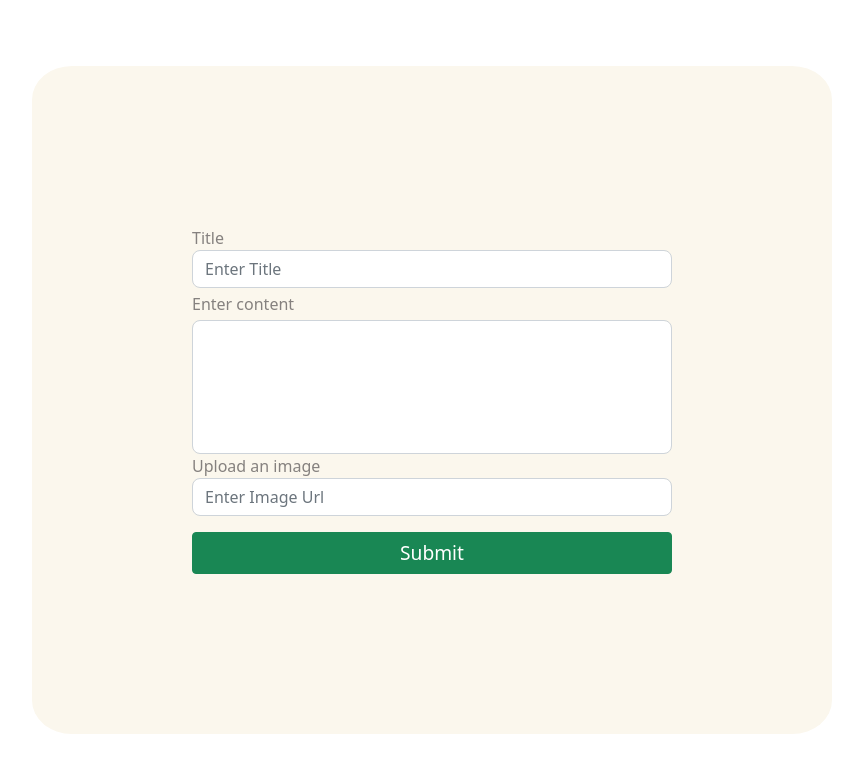
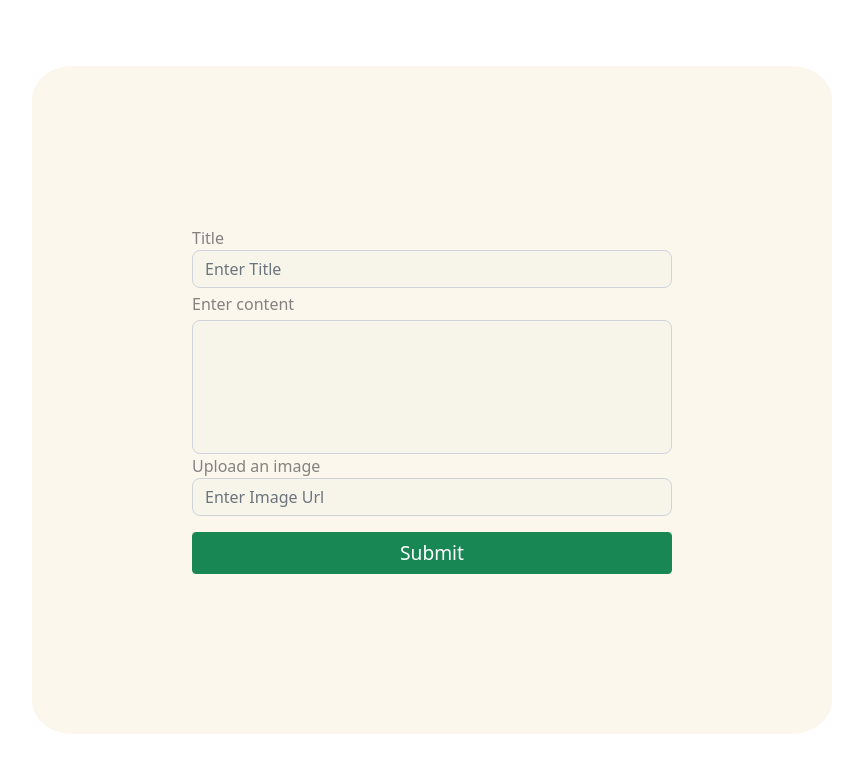
Before and after one commit to Aleksandra2101/Blog-test-page, a plain HTML site: page create-post.html in a window 1280 px wide. Shown: the whole page, without its empty margins (208-1071 px from the left). Drawn offline with nearby package versions, Linux system fonts and the light colour scheme.

Commit message:
added changes to style

```diff
--- a/create-post.css
+++ b/create-post.css
@@ -14,6 +14,7 @@ html {
 .title-area {
   font-weight: 500;
   line-height: 1.5;
+
 }
 
 .content-area {
@@ -28,12 +29,14 @@ html {
 }
 .form-control {
   border-radius: 0.5rem;
+  background-color: rgba(187, 207, 187, 0.055);
 }
 
 .form-control:focus {
   color: rgba(0, 0, 0, 0.534);
   border-color: #7e7e7e0a;
   box-shadow: 0 0 0 0.25rem #63636313;
+  background-color: rgba(187, 207, 187, 0.055);
 }
 
 .submit-button {
```
